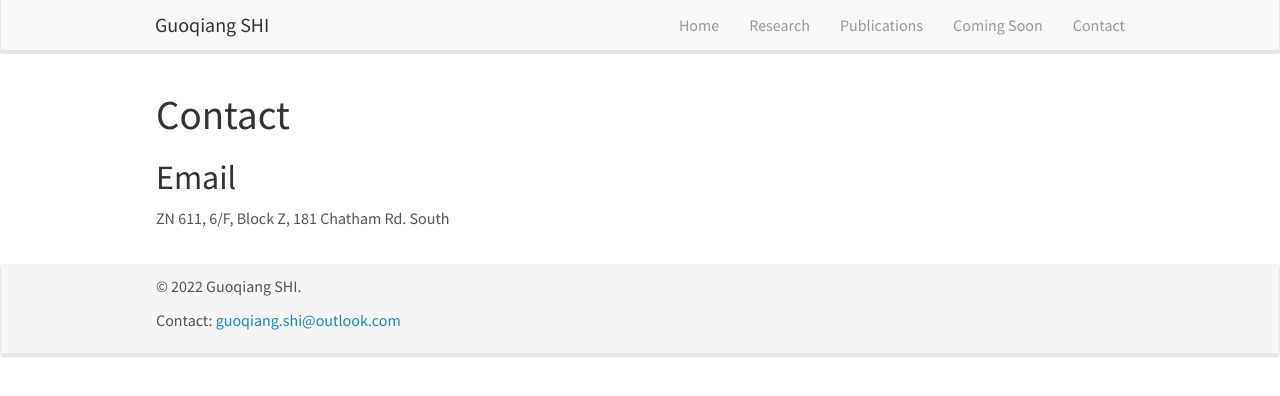
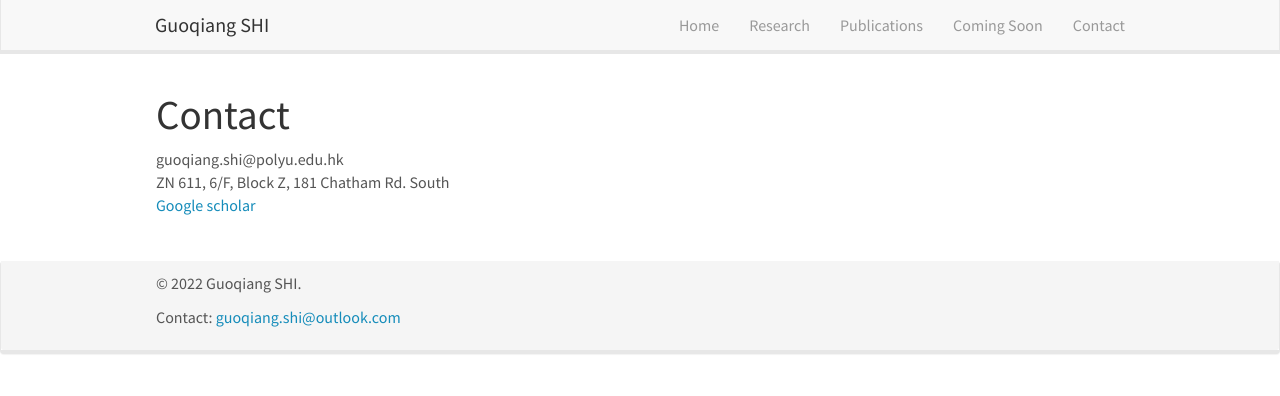
Before and after one commit to guoqiangshi/guoqiangshi.github.io, a Jekyll site: the page contact.html, which Jekyll copies as it is, in a window 1280 px wide. Shown: the top 396 px of the page. Built offline with Jekyll 4.4.1, drawn with Linux system fonts in a browser that asks for light colours; nearby versions of some CDN libraries; library files that are not in the unit come from our copies.

Commit message:
Update contact.html

```diff
--- a/contact.html
+++ b/contact.html
@@ -60,10 +60,10 @@
         <div id="gridid" class="col-sm-12">
   <h1 id="contact">Contact</h1>
 
-<h2 id="contact">Email</h2>
-<i class="fa fa-location-arrow" aria-hidden="true"></i>ZN 611, 6/F, Block Z, 181 Chatham Rd. South
 
 
+
+<p><i class="fa fa-envelope" ></i> guoqiang.shi@polyu.edu.hk<br /><i class="fa fa-location-arrow" ></i> ZN 611, 6/F, Block Z, 181 Chatham Rd. South<br /><i class="fa fa-external-link" ></i> <a href="https://scholar.google.com.hk/citations?user=MbaoUzsAAAAJ&hl=zh-CN" target="_blank" rel="noopener external noreferrer" data-wpel-link="external">Google scholar</a></p>
 
 <p><br /></p>
 
```
